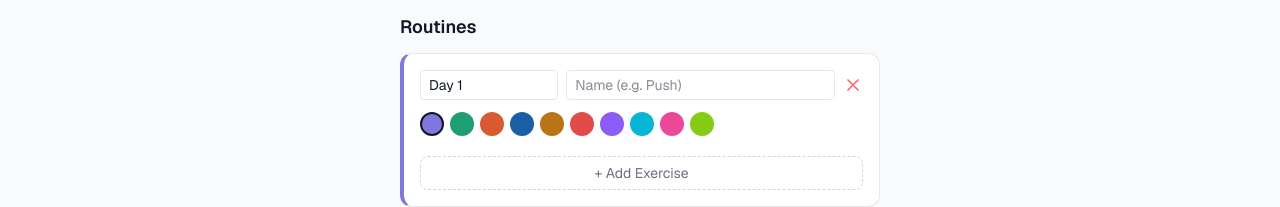
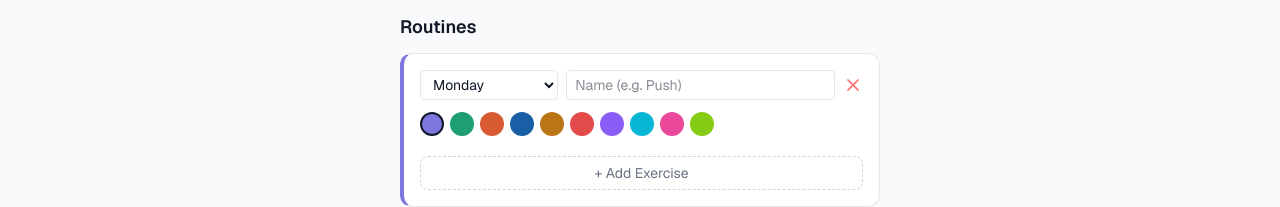
Before and after one commit to JjayFabor/overload-workout-tracker, a Next.js app: page /dashboard/programs/new in a window 1280 px wide. Both pictures are taken after typing "Sample", "Sample" into the empty fields and a click on the button "+ Add Routine Day". Shown: the part 250-457 px from the top of the page. Built offline with nearby package versions, Linux system fonts and the light colour scheme.

Commit message:
Change day label/short to dropdown selectors
Replace text inputs with day-of-week dropdowns on both
the new program and edit program pages. Selecting a day
auto-fills the abbreviation.

```diff
--- a/app/dashboard/programs/[id]/page.tsx
+++ b/app/dashboard/programs/[id]/page.tsx
@@ -3,7 +3,7 @@
 import { useEffect, useState, use } from 'react';
 import { useRouter } from 'next/navigation';
 import { ProgramWithRoutines } from '@/lib/types';
-import { ACCENT_COLORS } from '@/lib/program';
+import { ACCENT_COLORS, DAY_OPTIONS } from '@/lib/program';
 import { PageHeader } from '@/components/layout/PageHeader';
 
 interface ExerciseForm {
@@ -247,20 +247,21 @@ export default function EditProgramPage({ params }: PageProps) {
             >
               <div className="mb-3 flex items-center justify-between">
                 <div className="flex flex-1 gap-2">
-                  <input
-                    type="text"
-                    placeholder="Label (e.g. Monday)"
+                  <select
                     value={routine.label}
-                    onChange={(e) => updateRoutine(rIdx, 'label', e.target.value)}
+                    onChange={(e) => {
+                      const day = DAY_OPTIONS.find((d) => d.label === e.target.value);
+                      if (day) {
+                        updateRoutine(rIdx, 'label', day.label);
+                        updateRoutine(rIdx, 'short', day.short);
+                      }
+                    }}
                     className="w-1/3 rounded border border-gray-200 px-2 py-1 text-sm focus:border-[#7F77DD] focus:outline-none"
-                  />
-                  <input
-                    type="text"
-                    placeholder="Short (e.g. Mon)"
-                    value={routine.short}
-                    onChange={(e) => updateRoutine(rIdx, 'short', e.target.value)}
-                    className="w-16 rounded border border-gray-200 px-2 py-1 text-sm focus:border-[#7F77DD] focus:outline-none"
-                  />
+                  >
+                    {DAY_OPTIONS.map((day) => (
+                      <option key={day.label} value={day.label}>{day.label}</option>
+                    ))}
+                  </select>
                   <input
                     type="text"
                     placeholder="Name (e.g. Push)"
--- a/app/dashboard/programs/new/page.tsx
+++ b/app/dashboard/programs/new/page.tsx
@@ -3,7 +3,7 @@
 import { useState } from 'react';
 import { useRouter } from 'next/navigation';
 import { PageHeader } from '@/components/layout/PageHeader';
-import { V_TAPER_TEMPLATE, ACCENT_COLORS } from '@/lib/program';
+import { V_TAPER_TEMPLATE, ACCENT_COLORS, DAY_OPTIONS } from '@/lib/program';
 
 interface RoutineForm {
   label: string;
@@ -159,13 +159,21 @@ export default function NewProgramPage() {
             >
               <div className="mb-3 flex items-center justify-between">
                 <div className="flex flex-1 gap-2">
-                  <input
-                    type="text"
-                    placeholder="Label (e.g. Monday)"
+                  <select
                     value={routine.label}
-                    onChange={(e) => updateRoutine(rIdx, 'label', e.target.value)}
+                    onChange={(e) => {
+                      const day = DAY_OPTIONS.find((d) => d.label === e.target.value);
+                      if (day) {
+                        updateRoutine(rIdx, 'label', day.label);
+                        updateRoutine(rIdx, 'short', day.short);
+                      }
+                    }}
                     className="w-1/3 rounded border border-gray-200 px-2 py-1 text-sm focus:border-[#7F77DD] focus:outline-none"
-                  />
+                  >
+                    {DAY_OPTIONS.map((day) => (
+                      <option key={day.label} value={day.label}>{day.label}</option>
+                    ))}
+                  </select>
                   <input
                     type="text"
                     placeholder="Name (e.g. Push)"
--- a/lib/program.ts
+++ b/lib/program.ts
@@ -86,3 +86,14 @@ export const ACCENT_COLORS = [
   '#7F77DD', '#1D9E75', '#D85A30', '#185FA5', '#BA7517',
   '#E24B4A', '#8B5CF6', '#06B6D4', '#EC4899', '#84CC16',
 ];
+
+// Day options for dropdown
+export const DAY_OPTIONS: { label: string; short: string }[] = [
+  { label: 'Monday', short: 'Mon' },
+  { label: 'Tuesday', short: 'Tue' },
+  { label: 'Wednesday', short: 'Wed' },
+  { label: 'Thursday', short: 'Thu' },
+  { label: 'Friday', short: 'Fri' },
+  { label: 'Saturday', short: 'Sat' },
+  { label: 'Sunday', short: 'Sun' },
+];
```
